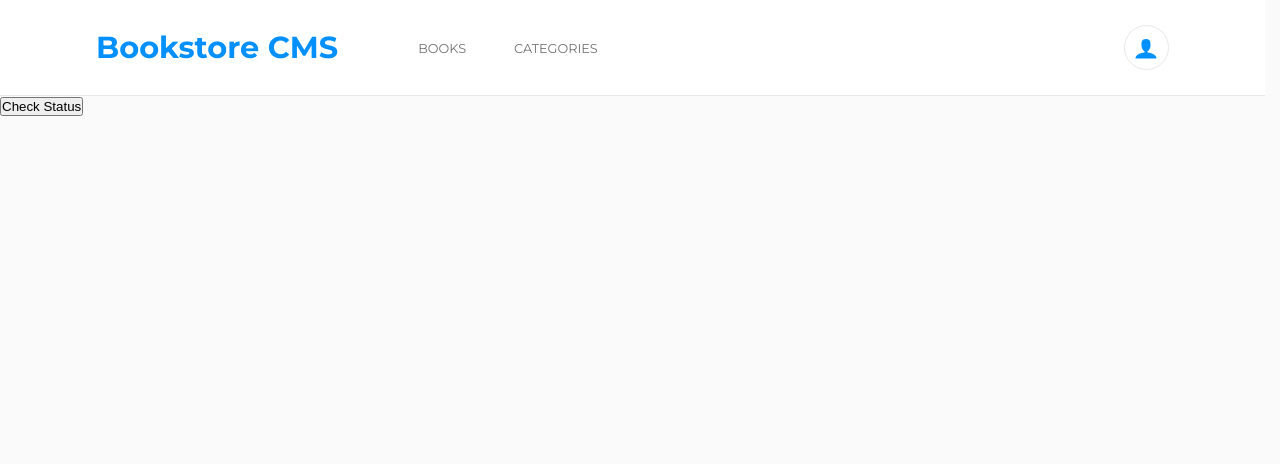
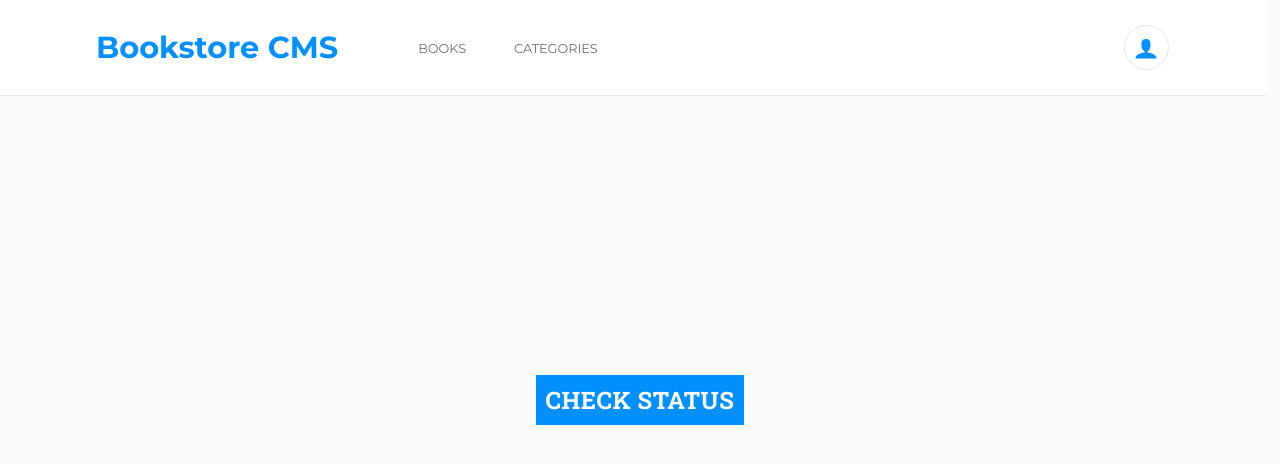
Before and after one commit to Muhammad0602/bookstore, a React (Create React App) app: page /categories in a window 1280 px wide. Shown: the top 464 px of the page. Built offline with nearby package versions, Linux system fonts and the light colour scheme; the HTML template or start-up script is replaced by a standard one.

Commit message:
Fix id error

```diff
--- a/src/App.scss
+++ b/src/App.scss
@@ -268,3 +268,49 @@ body {
   width: 85%;
   margin: 2.5rem 0 1.813rem;
 }
+
+.loading {
+  text-align: center;
+  font-size: 3rem;
+  line-height: 80vh;
+}
+
+.error-container {
+  display: flex;
+  flex-direction: column;
+  justify-content: center;
+  align-items: center;
+
+  h2 {
+    font-size: 2rem;
+    color: black;
+  }
+
+  p {
+    color: red;
+  }
+}
+
+.status-btn {
+  font-family: 'Roboto Slab', serif;
+  background-color: $blue;
+  text-transform: uppercase;
+  width: 13rem;
+  border: 1px solid $blue;
+  letter-spacing: 0.5px;
+  color: $white;
+  font-size: 1.5rem;
+  font-weight: 700;
+  transition: all 0.2s ease-in-out;
+  cursor: pointer;
+  padding: 0.5rem;
+  position: absolute;
+  top: 50%;
+  left: 50%;
+  transform: translate(-50%, -50%);
+
+  &:hover {
+    background-color: $white;
+    color: $blue;
+  }
+}
--- a/src/components/BookForm.js
+++ b/src/components/BookForm.js
@@ -1,16 +1,15 @@
 import React, { useState } from 'react';
-import { useDispatch, useSelector } from 'react-redux';
+import { useDispatch } from 'react-redux';
 import { addBooks } from '../redux/books/booksSlice';
 
 function BookForm() {
-  const { books } = useSelector((store) => store.books);
   const dispatch = useDispatch();
   const [title, setTitle] = useState('');
   const [author, setAuthor] = useState('');
 
   function handleSubmit(e) {
     e.preventDefault();
-    const id = `item${books.length + 1}`;
+    const id = Date.now();
 
     dispatch(addBooks({ id, title, author }));
 
--- a/src/components/BookList.js
+++ b/src/components/BookList.js
@@ -5,12 +5,28 @@ import Book from './Book';
 import { getBooks } from '../redux/books/booksSlice';
 
 function BookList() {
-  const { books } = useSelector((state) => state.books);
+  const { books, isLoading, error } = useSelector((state) => state.books);
   const dispatch = useDispatch();
 
   useEffect(() => {
     dispatch(getBooks());
   }, [dispatch]);
+
+  if (isLoading) {
+    return (
+      <h1 className="loading">Loading...</h1>
+    );
+  }
+
+  if (error) {
+    return (
+      <div className="error-container">
+        <h2>Oopps somethings went wrong.PLease try again!</h2>
+        <p>{error}</p>
+      </div>
+    );
+  }
+
   return (
     <main className="main">
       {books && books.length > 0 ? books.map((book) => (
--- a/src/components/Categories.js
+++ b/src/components/Categories.js
@@ -2,7 +2,7 @@ import React from 'react';
 
 function Categories() {
   return (
-    <button type="button">Check Status</button>
+    <button className="status-btn" type="button">Check Status</button>
   );
 }
 
--- a/src/redux/categories/categoriesSlice.js
+++ b/src/redux/categories/categoriesSlice.js
@@ -2,6 +2,7 @@ import { createSlice } from '@reduxjs/toolkit';
 
 const initialState = {
   categories: [],
+  isLoading: false,
   status: '',
 };
 
@@ -12,6 +13,7 @@ export const categories = createSlice({
     checkStatus: (state) => ({
       ...state,
       status: 'Under Construction',
+      isLoading: true,
     }),
   },
 });
```
